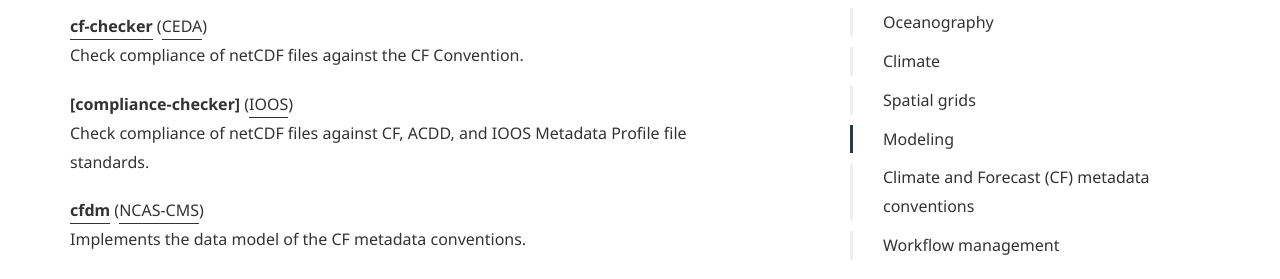
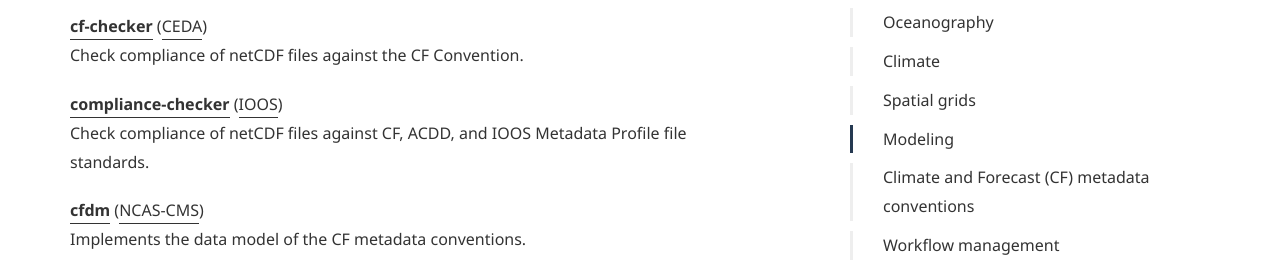
Before and after one commit to PyAOS/pyaos.github.io, a Jekyll site: the page built from packages.md, in a window 1280 px wide and 900 px high, scrolled down 5967 px. Shown: the part 167-446 px from the top of the window. Built offline with Jekyll 4.4.1, drawn with Linux system fonts in a browser that asks for light colours; some web fonts are replaced; part of the change alters nothing that is shown.

```diff
--- a/packages.md
+++ b/packages.md
@@ -216,7 +216,7 @@ General circulation model post-processing with xarray.
 **[cf-checker](https://github.com/cedadev/cf-checker)** ([CEDA](https://www.ceda.ac.uk/))
 Check compliance of netCDF files against the CF Convention.
 
-**[compliance-checker]** ([IOOS](https://ioos.noaa.gov/))
+**[compliance-checker](https://github.com/ioos/compliance-checker)** ([IOOS](https://ioos.noaa.gov/))
 Check compliance of netCDF files against CF, ACDD, and IOOS Metadata Profile file standards.
 
 **[cfdm](https://ncas-cms.github.io/cfdm/)** ([NCAS-CMS](https://cms.ncas.ac.uk/))
```
